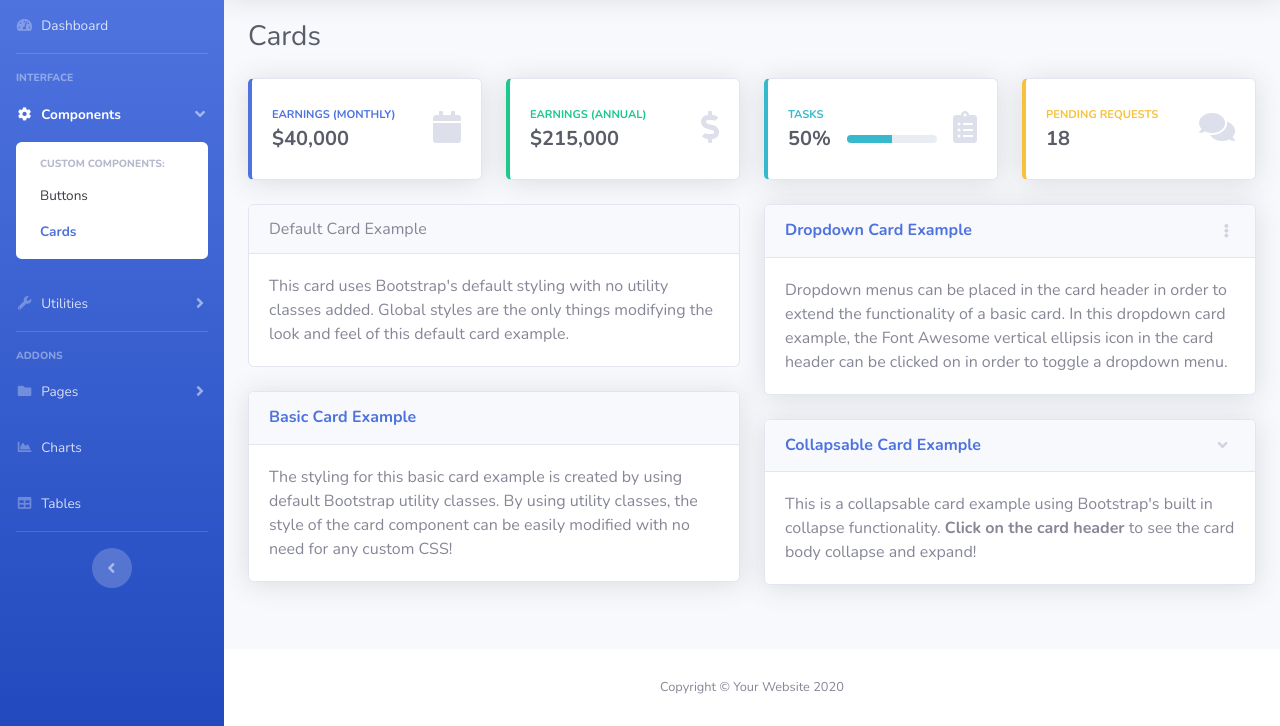
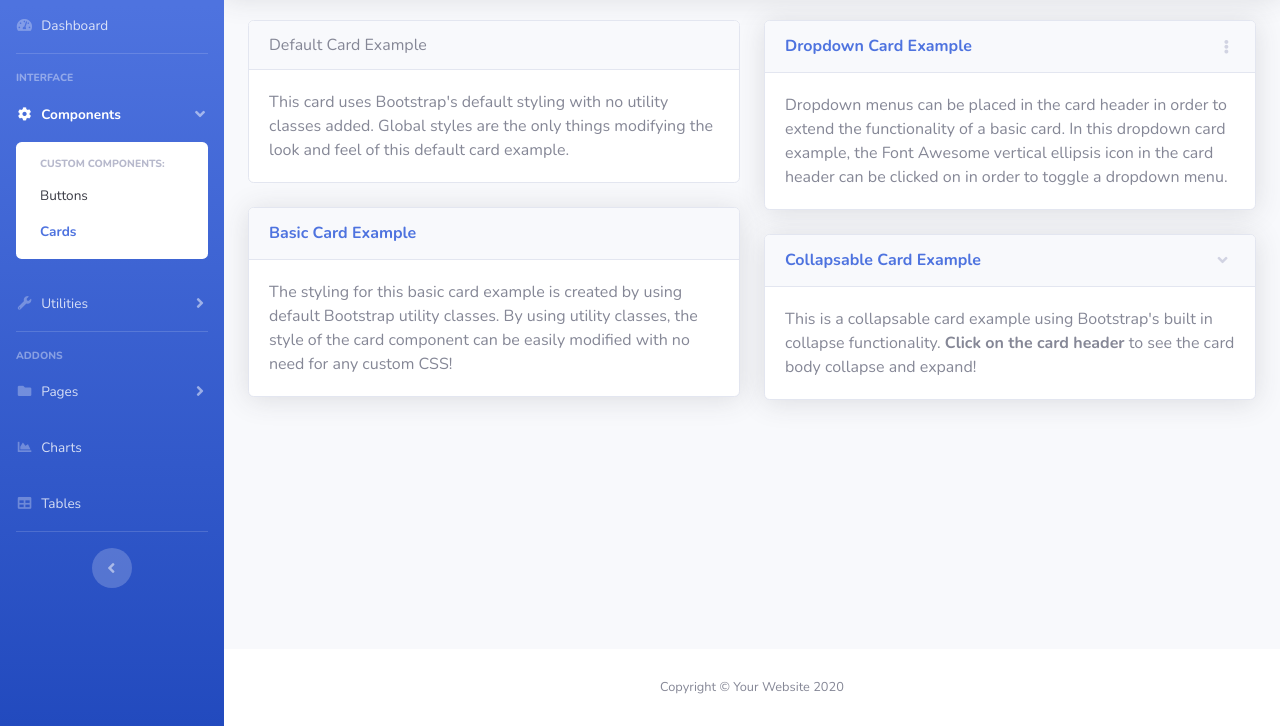
Before and after one commit to python-benedict/Dashboard, a website with bundled scripts: page cards.html in a window 1280 px wide. Shown: the part 74-800 px from the top of the page. Built offline with nearby package versions, Linux system fonts and the light colour scheme.

Commit message:
made changes to the main content in the card.html file

```diff
--- a/cards.html
+++ b/cards.html
@@ -35,7 +35,7 @@
                 <div class="sidebar-brand-icon rotate-n-15">
                     <i class="fas fa-laugh-wink"></i>
                 </div>
-                <div class="sidebar-brand-text mx-3">SB Admin <sup>2</sup></div>
+                <div class="sidebar-brand-text mx-3">MWGSMS <sup>V1</sup></div>
             </a>
 
             <!-- Divider -->
@@ -359,96 +359,9 @@
                 <!-- Begin Page Content -->
                 <div class="container-fluid">
 
-                    <!-- Page Heading -->
-                    <div class="d-sm-flex align-items-center justify-content-between mb-4">
-                        <h1 class="h3 mb-0 text-gray-800">Cards</h1>
-                    </div>
 
-                    <div class="row">
 
-                        <!-- Earnings (Monthly) Card Example -->
-                        <div class="col-xl-3 col-md-6 mb-4">
-                            <div class="card border-left-primary shadow h-100 py-2">
-                                <div class="card-body">
-                                    <div class="row no-gutters align-items-center">
-                                        <div class="col mr-2">
-                                            <div class="text-xs font-weight-bold text-primary text-uppercase mb-1">
-                                                Earnings (Monthly)</div>
-                                            <div class="h5 mb-0 font-weight-bold text-gray-800">$40,000</div>
-                                        </div>
-                                        <div class="col-auto">
-                                            <i class="fas fa-calendar fa-2x text-gray-300"></i>
-                                        </div>
-                                    </div>
-                                </div>
-                            </div>
-                        </div>
 
-                        <!-- Earnings (Annual) Card Example -->
-                        <div class="col-xl-3 col-md-6 mb-4">
-                            <div class="card border-left-success shadow h-100 py-2">
-                                <div class="card-body">
-                                    <div class="row no-gutters align-items-center">
-                                        <div class="col mr-2">
-                                            <div class="text-xs font-weight-bold text-success text-uppercase mb-1">
-                                                Earnings (Annual)</div>
-                                            <div class="h5 mb-0 font-weight-bold text-gray-800">$215,000</div>
-                                        </div>
-                                        <div class="col-auto">
-                                            <i class="fas fa-dollar-sign fa-2x text-gray-300"></i>
-                                        </div>
-                                    </div>
-                                </div>
-                            </div>
-                        </div>
-
-                        <!-- Tasks Card Example -->
-                        <div class="col-xl-3 col-md-6 mb-4">
-                            <div class="card border-left-info shadow h-100 py-2">
-                                <div class="card-body">
-                                    <div class="row no-gutters align-items-center">
-                                        <div class="col mr-2">
-                                            <div class="text-xs font-weight-bold text-info text-uppercase mb-1">Tasks
-                                            </div>
-                                            <div class="row no-gutters align-items-center">
-                                                <div class="col-auto">
-                                                    <div class="h5 mb-0 mr-3 font-weight-bold text-gray-800">50%</div>
-                                                </div>
-                                                <div class="col">
-                                                    <div class="progress progress-sm mr-2">
-                                                        <div class="progress-bar bg-info" role="progressbar"
-                                                            style="width: 50%" aria-valuenow="50" aria-valuemin="0"
-                                                            aria-valuemax="100"></div>
-                                                    </div>
-                                                </div>
-                                            </div>
-                                        </div>
-                                        <div class="col-auto">
-                                            <i class="fas fa-clipboard-list fa-2x text-gray-300"></i>
-                                        </div>
-                                    </div>
-                                </div>
-                            </div>
-                        </div>
-
-                        <!-- Pending Requests Card Example -->
-                        <div class="col-xl-3 col-md-6 mb-4">
-                            <div class="card border-left-warning shadow h-100 py-2">
-                                <div class="card-body">
-                                    <div class="row no-gutters align-items-center">
-                                        <div class="col mr-2">
-                                            <div class="text-xs font-weight-bold text-warning text-uppercase mb-1">
-                                                Pending Requests</div>
-                                            <div class="h5 mb-0 font-weight-bold text-gray-800">18</div>
-                                        </div>
-                                        <div class="col-auto">
-                                            <i class="fas fa-comments fa-2x text-gray-300"></i>
-                                        </div>
-                                    </div>
-                                </div>
-                            </div>
-                        </div>
-                    </div>
 
                     <div class="row">
 
```
